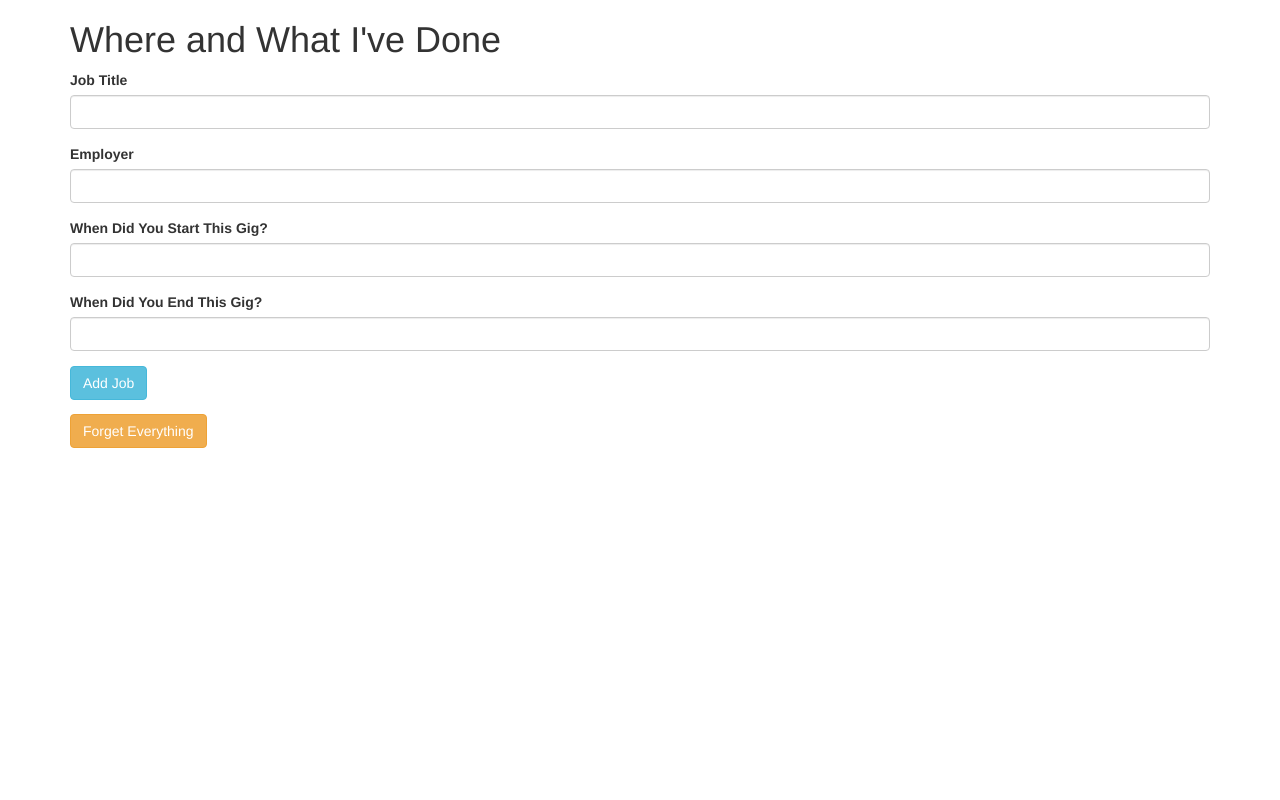
After one commit to stewarea/Resume, a PHP site: template views/jobs.html.twig in a window 1280 px wide. The commit adds this page. Run offline with PHP 8.4, Linux system fonts and the light colour scheme; the template is opened without the code that fills it, so the values that code supplies are empty; some libraries are stand-ins or nearby versions.

Commit message:
add new job page and clear button

```diff
--- /dev/null
+++ b/views/jobs.html.twig
@@ -0,0 +1,43 @@
+<html>
+<head>
+    <link rel='stylesheet' href='https://maxcdn.bootstrapcdn.com/bootstrap/3.3.1/css/bootstrap.min.css'>
+    <title>My Jobs</title>
+</head>
+<body>
+    <div class="container">
+        <h1>Where and What I've Done</h1>
+
+        {% if jobs is not empty %}
+            <ul class='list-group'>
+                <li class='list-group-item active'>My Trail of Disgrace</li>
+                {% for job in jobs %}
+                    <li class='list-group-item'>{{ job.getJobSummary }}</li>
+                {% endfor %}
+            </ul>
+        {% endif %}
+
+        <form action='/jobs' method='post'>
+            <div class="form-group">
+                <label for='jobTitle'>Job Title</label>
+                <input id='jobTitle' name='jobTitle' type='text' class='form-control'>
+            </div>
+            <div class="form-group">
+                <label for='jobEmployer'>Employer</label>
+                <input id='jobEmployer' name='jobEmployer' type='text' class='form-control'>
+            </div>
+            <div class="form-group">
+                <label for='jobStart'>When Did You Start This Gig?</label>
+                <input id='jobStart' name='jobStart' type='number' class='form-control'>
+            </div>
+            <div class="form-group">
+                <label for='jobEnd'>When Did You End This Gig?</label>
+                <input id='jobEnd' name='jobEnd' type='number' class='form-control'>
+            </div>
+            <button type='submit' class='btn btn-info'>Add Job</button>
+        </form>
+        <form action='/clear_jobs' method='post'>
+            <button type='submit' class='btn btn-warning'>Forget Everything</button>
+        </form>
+    </div>
+</body>
+</html>
```
Also changed, not shown: app/app.php (+15 -0 lines), views/new_job_page.html.twig (added, +13 -0 lines).
